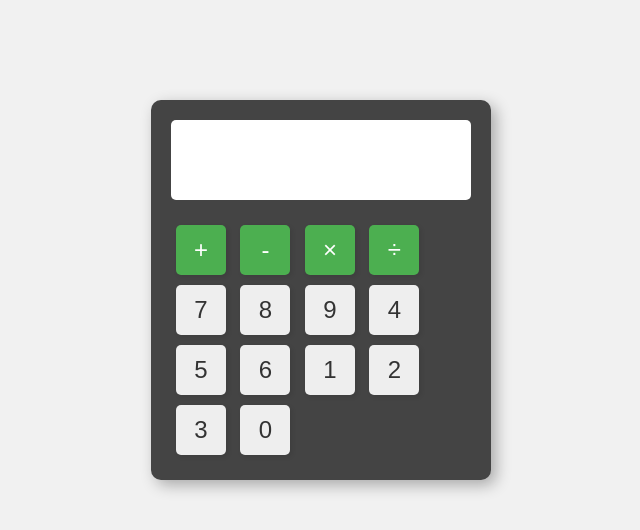
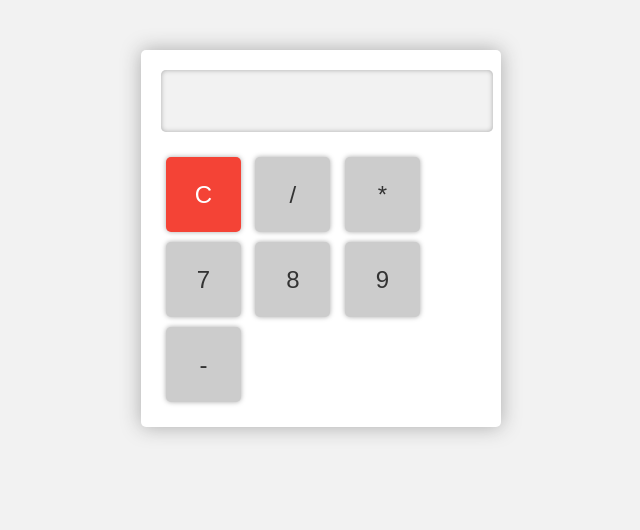
Before and after one commit to ahsankathoria/calculator, a plain HTML site: page index.html in a window 1280 px wide. Shown: the whole page, without its empty margins (319-959 px from the left). Drawn offline with Linux system fonts and the light colour scheme.

Commit message:
Update index.html

```diff
--- a/index.html
+++ b/index.html
@@ -2,83 +2,74 @@
 <html>
 <head>
 	<title>Calculator</title>
-	<style>
+	<style type="text/css">
 		body {
-			margin: 0;
-			padding: 0;
-			background-color: #f1f1f1;
+			background-color: #f2f2f2;
 			font-family: Arial, sans-serif;
 		}
-		.calculator {
-			width: 300px;
-			margin: 100px auto;
-			background-color: #444;
+
+		.container {
+			margin: 50px auto;
+			width: 320px;
+			background-color: #fff;
+			box-shadow: 0px 0px 20px #aaa;
 			padding: 20px;
-			box-shadow: 5px 5px 15px rgba(0, 0, 0, 0.3);
-			border-radius: 10px;
+			border-radius: 5px;
 		}
+
 		.display {
-			background-color: #fff;
-			padding: 10px;
+			width: 100%;
 			height: 60px;
+			font-size: 36px;
 			text-align: right;
-			font-size: 28px;
+			border: none;
+			padding-right: 10px;
+			background-color: #f2f2f2;
 			border-radius: 5px;
 			margin-bottom: 20px;
+			box-shadow: inset 0px 0px 5px #aaa;
 		}
-		.button {
-			padding: 10px;
-			margin: 5px;
+
+		.btn {
+			width: 75px;
+			height: 75px;
+			font-size: 24px;
+			background-color: #ccc;
+			color: #333;
 			border: none;
 			border-radius: 5px;
-			background-color: #eee;
-			color: #333;
-			width: 50px;
-			height: 50px;
-			font-size: 24px;
+			margin: 5px;
 			cursor: pointer;
-			box-shadow: 2px 2px 5px rgba(0, 0, 0, 0.1);
-			transition: all 0.2s ease-in-out;
+			box-shadow: 0px 0px 5px #aaa;
 		}
-		.button:hover {
-			background-color: #ccc;
-			box-shadow: 3px 3px 7px rgba(0, 0, 0, 0.2);
+
+		.btn:hover {
+			background-color: #bbb;
 		}
-		.button:active {
-			box-shadow: none;
-			transform: translateY(2px);
+
+		.btn:active {
+			box-shadow: inset 0px 0px 5px #aaa;
 		}
-		.button.operator {
-			background-color: #4CAF50;
-			color: #fff;
-		}
-		.button.operator:hover {
-			background-color: #3e8e41;
-		}
-		.button.clear {
+
+		.clear {
 			background-color: #f44336;
 			color: #fff;
 		}
-		.button.clear:hover {
-			background-color: #d32f2f;
+
+		.equal {
+			background-color: #4CAF50;
+			color: #fff;
 		}
 	</style>
 </head>
 <body>
-	<div class="calculator">
-		<div class="display" id="result"></div>
-		<button class="button operator" onclick="append('+')">+</button>
-		<button class="button operator" onclick="append('-')">-</button>
-		<button class="button operator" onclick="append('*')">&times;</button>
-		<button class="button operator" onclick="append('/')">&divide;</button>
-		<button class="button" onclick="append('7')">7</button>
-		<button class="button" onclick="append('8')">8</button>
-		<button class="button" onclick="append('9')">9</button>
-		<button class="button" onclick="append('4')">4</button>
-		<button class="button" onclick="append('5')">5</button>
-		<button class="button" onclick="append('6')">6</button>
-		<button class="button" onclick="append('1')">1</button>
-		<button class="button" onclick="append('2')">2</button>
-		<button class="button" onclick="append('3')">3</button>
-		<button class="button" onclick="append('0')">0</button>
-		<button
+	<div class="container">
+		<input class="display" type="text" readonly>
+		<button class="btn clear" onclick="clearDisplay()">C</button>
+		<button class="btn" onclick="addToDisplay('/')">/</button>
+		<button class="btn" onclick="addToDisplay('*')">*</button>
+		<button class="btn" onclick="addToDisplay('7')">7</button>
+		<button class="btn" onclick="addToDisplay('8')">8</button>
+		<button class="btn" onclick="addToDisplay('9')">9</button>
+		<button class="btn" onclick="addToDisplay('-')">-</button>
+		<button class
```
